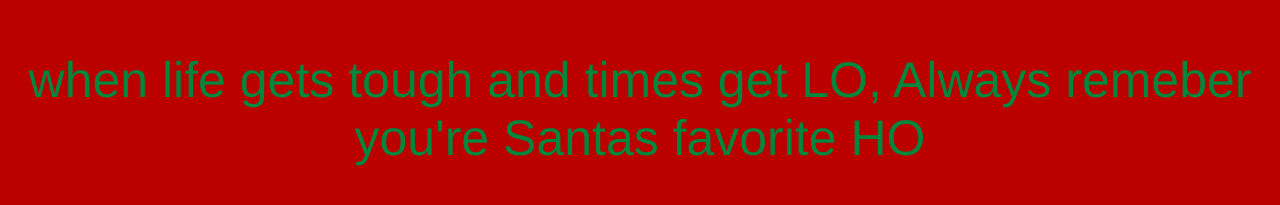
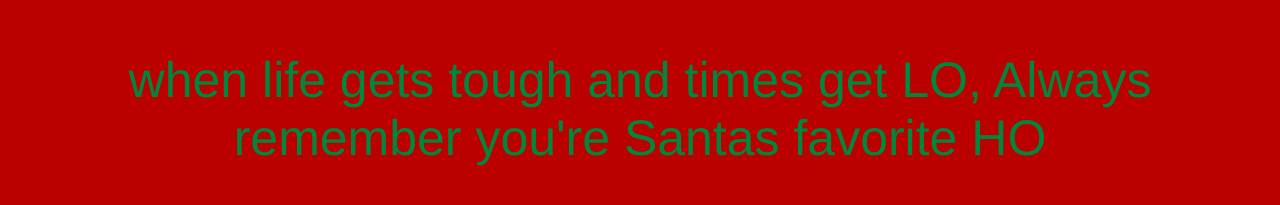
Before and after one commit to 74omar54/Xmas, a plain HTML site: page index.html in a window 1280 px wide. Shown: the part 865-1070 px from the top of the page. Drawn offline with Linux system fonts and the light colour scheme.

Commit message:
spelling correction

```diff
--- a/index.html
+++ b/index.html
@@ -16,7 +16,7 @@
     <div class="Media">
         <iframe width="560" height="315" src="https://www.youtube-nocookie.com/embed/cK7RCMFkT78" title="YouTube video player" frameborder="0" allow="accelerometer; autoplay; clipboard-write; encrypted-media; gyroscope; picture-in-picture" allowfullscreen></iframe>    </div>
     <div class="card">
-        <p>when life gets tough and times get LO, Always remeber you're Santas favorite HO</p>
+        <p>when life gets tough and times get LO, Always remember you're Santas favorite HO</p>
     </div>
 
 </body>
```
